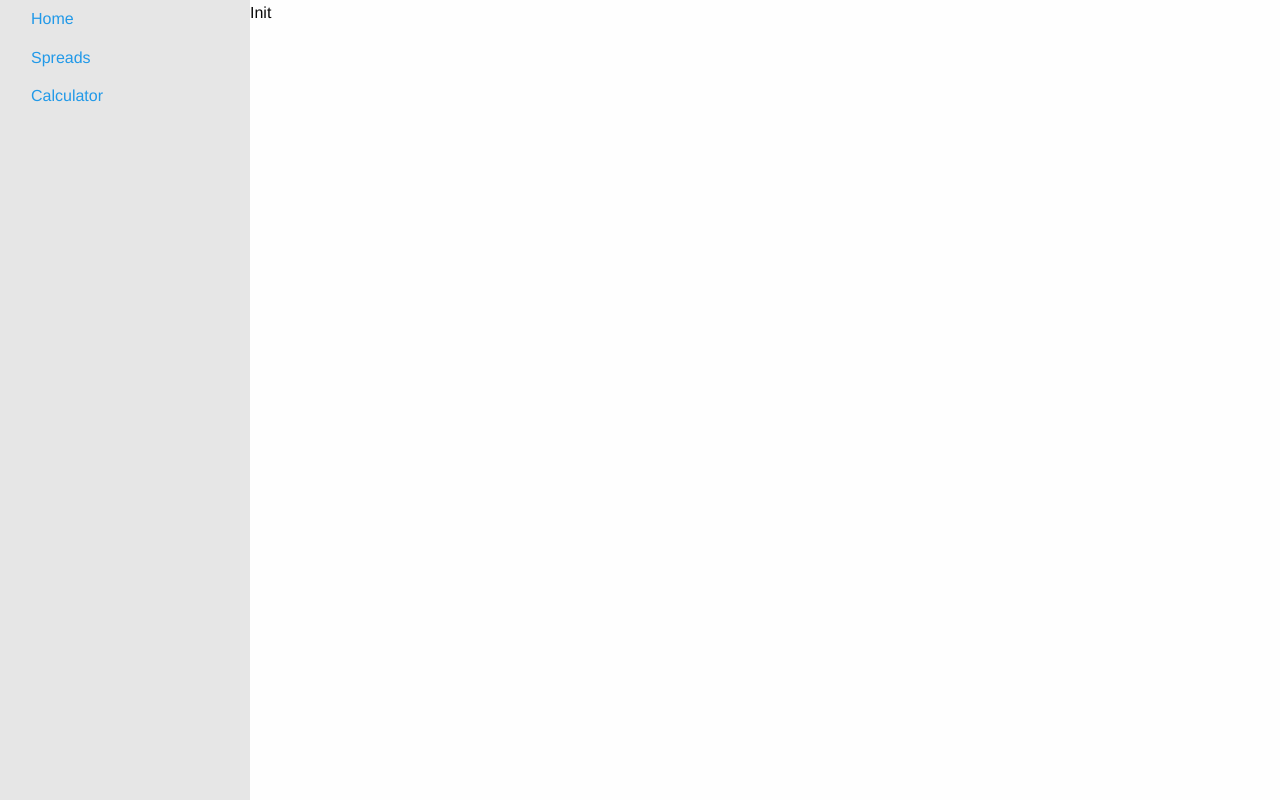
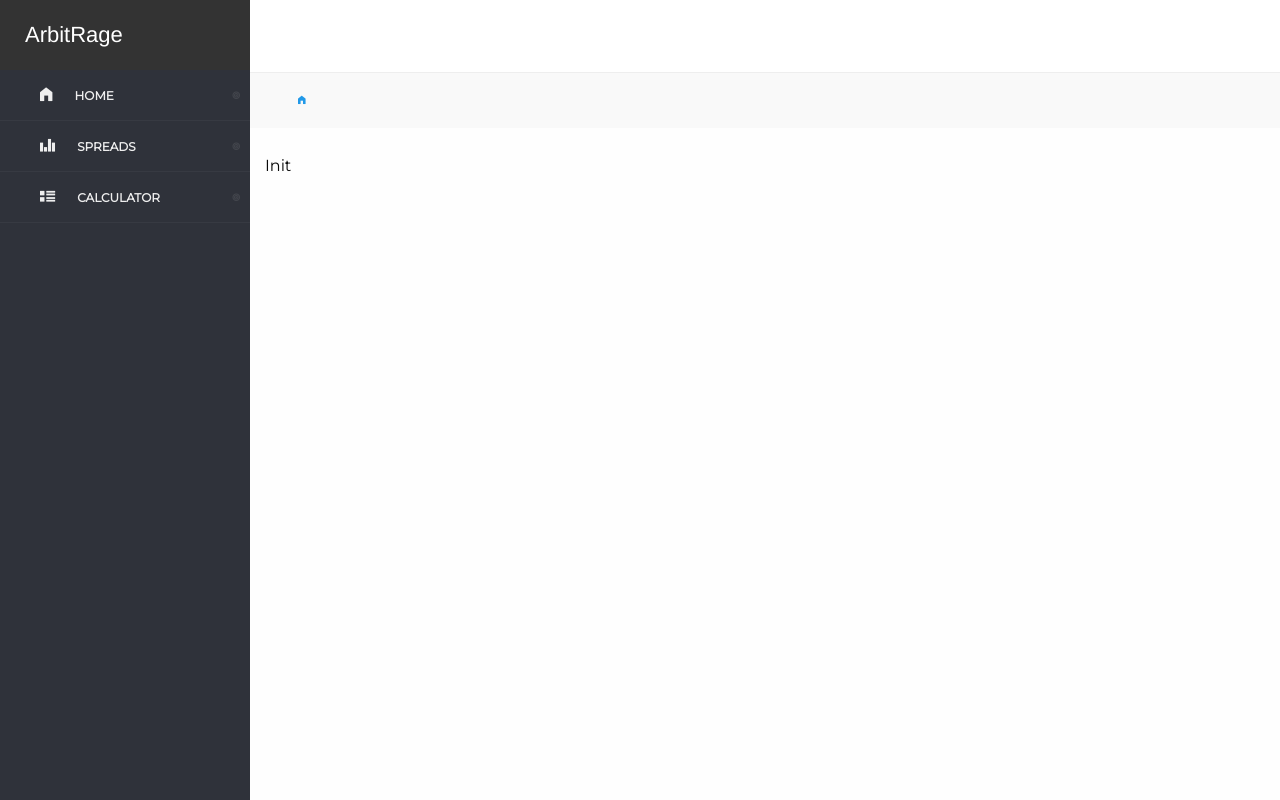
Before and after one commit to harzo/ArbitRage, a Django app: page /calculator/ in a window 1280 px wide. Run offline with Django 3.2, Linux system fonts and the light colour scheme.

Commit message:
New styles and templates

```diff
--- a/arbitrage/urls.py
+++ b/arbitrage/urls.py
@@ -20,7 +20,8 @@ from exchanges import views as exchanges_views
 urlpatterns = [
     path('admin/', admin.site.urls),
     path('', include('overview.urls')),
-    path('spreads/', exchanges_views.spreads),
-    path('calculator/', exchanges_views.calculator),
+    path('spreads/', exchanges_views.spreads, name="spreads"),
+    path('spreads/<left>/<right>', exchanges_views.spreads),
+    path('calculator/', exchanges_views.calculator, name="calculator"),
     path('update/', include('exchanges_crawler.urls')),
 ]
--- a/exchanges/views.py
+++ b/exchanges/views.py
@@ -1,8 +1,13 @@
 from django.shortcuts import render
 from exchanges.models import Currency
+from django.views.decorators.http import require_http_methods
+from django.shortcuts import get_object_or_404
 
 
-def spreads(request):
+@require_http_methods(["GET"])
+def spreads(request, left="BTC", right="USD"):
+    get_object_or_404(Currency, code=left)
+    get_object_or_404(Currency, code=right)
 
     currencies = Currency.objects.all()
 
--- a/overview/static/overview/css/overview.css
+++ b/overview/static/overview/css/overview.css
@@ -1,5 +1,12 @@
+@import url('https://fonts.googleapis.com/css?family=Montserrat:300,400&subset=latin-ext');
+
 body, html{
     min-height: 100%;
+    font-family: 'Montserrat', sans-serif;
+}
+
+.row {
+    max-width: 100%;
 }
 
 .off-canvas{
@@ -10,6 +17,90 @@ body, html{
     box-shadow: none;
 }
 
-#main-menu{
+.main-menu{
     z-index: 1000;
+    background: #2f323a;
 }
+
+.main-menu .title{
+    background: #333;
+    width: 100%;
+    position: relative;
+    left: 0;
+    height: 70px;
+    font-size: 13px;
+    margin: 0;
+    padding: 0;
+    z-index: 99;
+}
+
+.main-menu .title h3{
+    color: white;
+    opacity: 1;
+    position: relative;
+    top: 20px;
+    letter-spacing: 0;
+    font-weight: normal;
+    font-size: 22px;
+    left: 25px;
+}
+
+.main-menu .menu li{
+    border-bottom: 1px solid rgba(255, 255, 255, 0.04);
+}
+
+.main-menu .menu li a{
+    color: #eee !important;
+    font-weight: bold;
+    display: block;
+    font-size: 12px;
+    height: 50px;
+    line-height: 50px !important;
+    list-style: none outside none;
+    padding: 0 10px 0 40px;
+    text-decoration: none;
+    text-transform: uppercase;
+    transition: all 0.2s ease 0s;
+    position: relative;
+}
+
+.main-menu .menu li a:after {
+    font-family: "foundation-icons";
+    font-style: normal;
+    font-weight: normal;
+    font-variant: normal;
+    text-transform: none;
+    line-height: 1;
+    -webkit-font-smoothing: antialiased;
+    display: inline-block;
+    text-decoration: inherit;
+    content: "\f1f6";
+    position: absolute;
+    right: 10px;
+    top: 20px;
+    opacity: 0.1;
+    font-size: 10px;
+}
+
+.main-menu .menu li a i{
+    padding: 0 15px 0 0;
+    font-size: 18px;
+    margin-top: -2px;
+}
+
+.top-bar{
+    margin: 0;
+    background: #fff;
+    border-bottom: 1px solid #eee;
+    height: 73px;
+    line-height: 73px;
+}
+
+.top-bread{
+    padding: 1.1625rem 0.875rem 1.7625rem 3em;
+    border-width: 0;
+    height: 55px;
+    line-height: 50px !important;
+    background: #F9F9F9;
+    margin: 0 0 25px 0;
+}
--- a/overview/templates/overview/base.html
+++ b/overview/templates/overview/base.html
@@ -26,8 +26,11 @@
 <body {% block body_attr %}{% endblock %}>
     <div class="off-canvas-wrapper">
         <div class="off-canvas-wrapper-inner" data-off-canvas-wrapper>
-            <div class="off-canvas position-left reveal-for-large" id="main-menu" data-off-canvas>
-                <div class="row column">
+            <div class="off-canvas position-left reveal-for-large main-menu" data-off-canvas>
+                <div class="row column show-for-large title">
+                    <h3>ArbitRage</h3>
+                </div>
+                <div class="row">
                     {% include "overview/mainmenu.html" %}
                 </div>
             </div>
@@ -40,8 +43,22 @@
                     </div>
                 </div>
 
-                {% block base_body %}{% endblock %}
+                <div class="row column top-bar">
+                    {% block top_bar %}{% endblock %}
+                </div>
 
+                <div class="row column top-bread">
+                    <nav aria-label="You are here:" role="navigation">
+                        <ul class="breadcrumbs">
+                            <li><a href="#"><i class="fi-home"></i></a></li>
+                            {% block breadcrumbs %}{% endblock %}
+                        </ul>
+                    </nav>
+                </div>
+
+                <div class="row column">
+                    {% block base_body %}{% endblock %}
+                </div>
             </div>
         </div>
     </div>
--- a/overview/templates/overview/mainmenu.html
+++ b/overview/templates/overview/mainmenu.html
@@ -1,6 +1,14 @@
-
 <ul class="vertical menu">
-  <li><a href="/">Home</a></li>
-  <li><a href="/spreads">Spreads</a></li>
-  <li><a href="/calculator">Calculator</a></li>
+    <li><a href="/">
+        <i class="fi-home"></i>
+        <span>Home</span>
+    </a></li>
+    <li><a href="{% url 'spreads' %}">
+        <i class="fi-graph-bar"></i>
+        <span>Spreads</span>
+    </a></li>
+    <li><a href="{% url 'calculator' %}">
+        <i class="fi-results"></i>
+        <span>Calculator</span>
+    </a></li>
 </ul>
--- a/overview/urls.py
+++ b/overview/urls.py
@@ -4,5 +4,5 @@ from . import views
 
 app_name = 'overview'
 urlpatterns = [
-    path('', views.index, name='index'),
+    path('', views.index, name='home'),
 ]
```
Also changed, not shown: exchanges/static/exchanges/css/box.css (added, +83 -0 lines), exchanges/templates/exchanges/spreads.html (added, +49 -0 lines).
